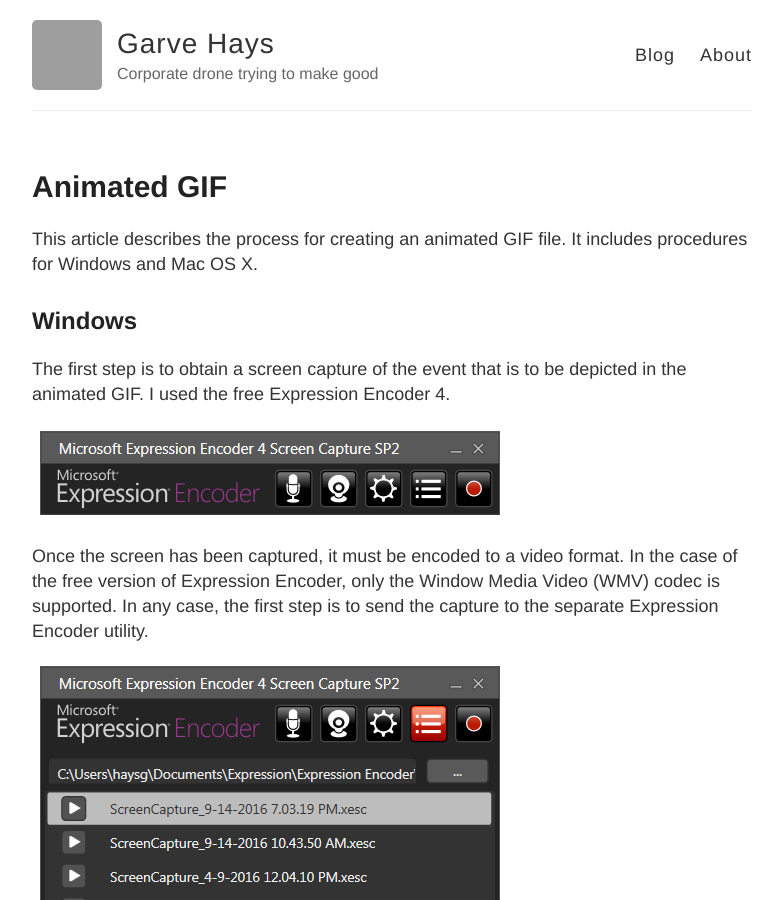
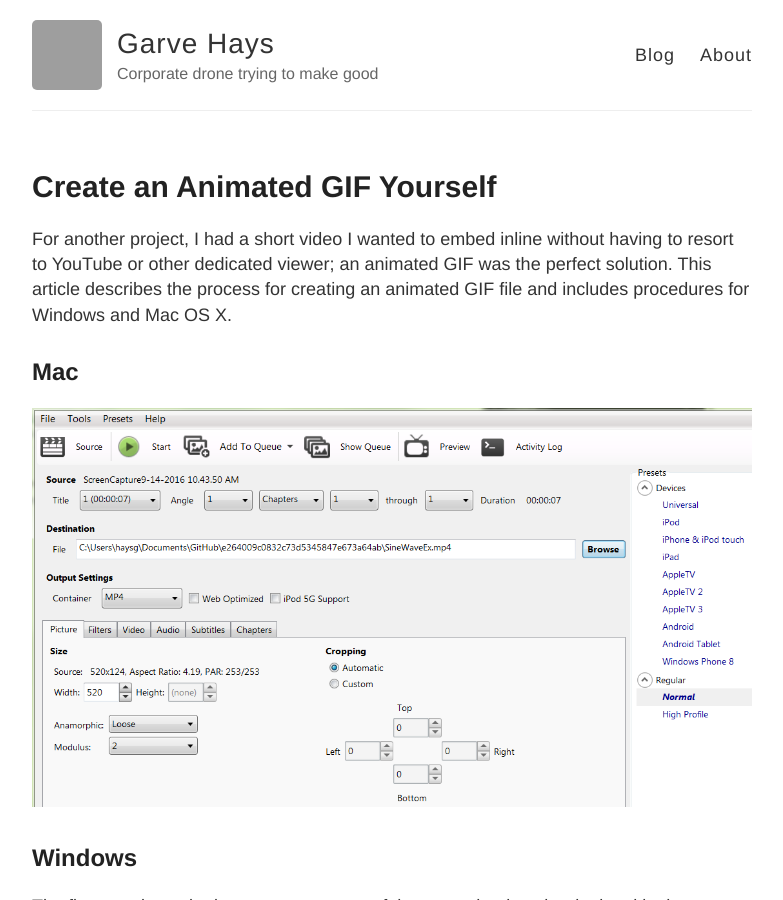
Before and after one commit to gkhays/gkhays.github.io, a Jekyll site: the page built from _posts/2016-09-14-Animated-Gif.md, in a window 1280 px wide and 900 px high. Shown: the whole window, without its empty margins (248-1031 px from the left). Built offline with Jekyll 4.4.1, drawn with Linux system fonts in a browser that asks for light colours; grey boxes are pictures that could not be loaded.

Commit message:
Changed title

````diff
--- a/_posts/2016-09-14-Animated-Gif.md
+++ b/_posts/2016-09-14-Animated-Gif.md
@@ -1,10 +1,14 @@
 ---
 layout: post
-title: Animated GIF
-category: gif
+title: Create an Animated GIF Yourself
+categories: [gif, ffmpeg]
 ---
 
-This article describes the process for creating an animated GIF file. It includes procedures for Windows and Mac OS X.
+For another project, I had a short video I wanted to embed inline without having to resort to YouTube or other dedicated viewer; an animated GIF was the perfect solution. This article describes the process for creating an animated GIF file and includes procedures for Windows and Mac OS X.
+
+## Mac
+
+![Handbrake](/images/Handbrake2MP4.png)
 
 ## Windows
 
@@ -32,7 +36,3 @@
 $ docker run -it --rm -v $(pwd):/data maxogden/gifify source.mp4 \
   -o output.gif
 ```
-
-## Mac
-
-![Handbrake](/images/Handbrake2MP4.png)
````
